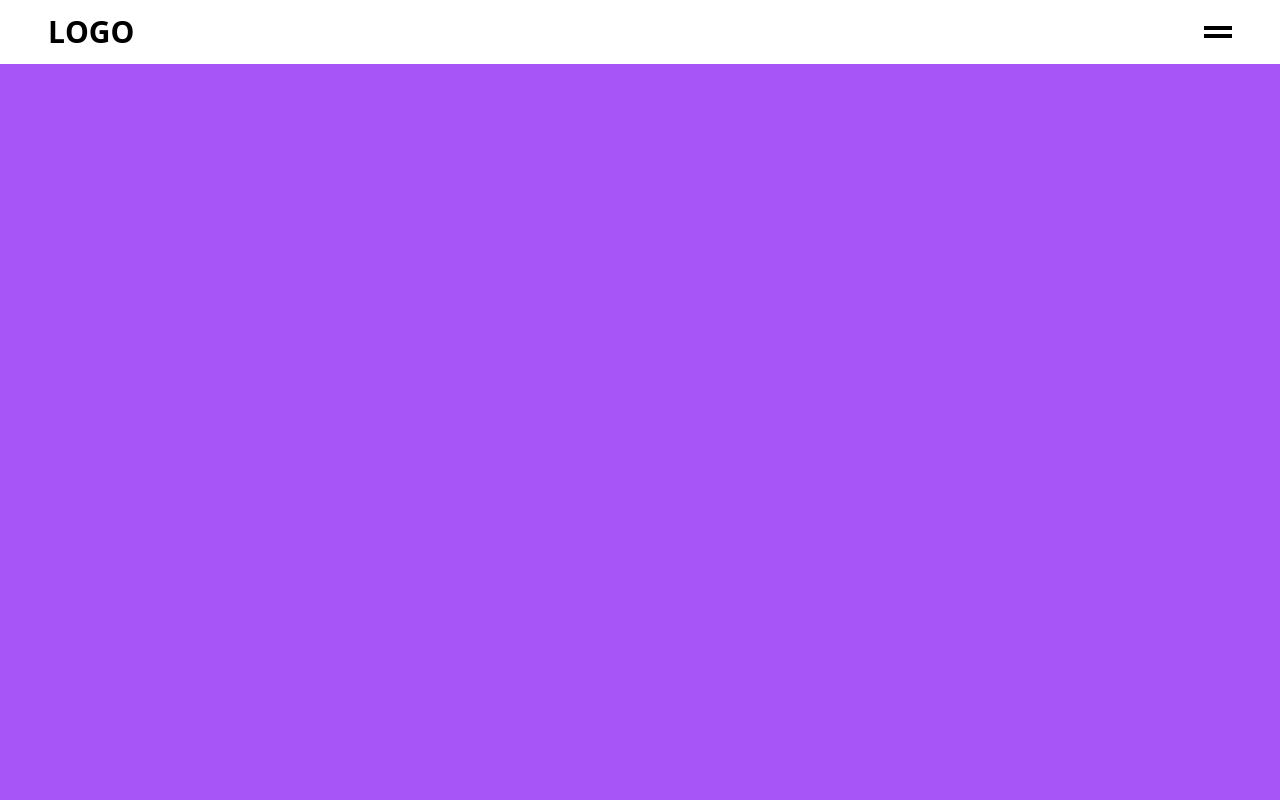
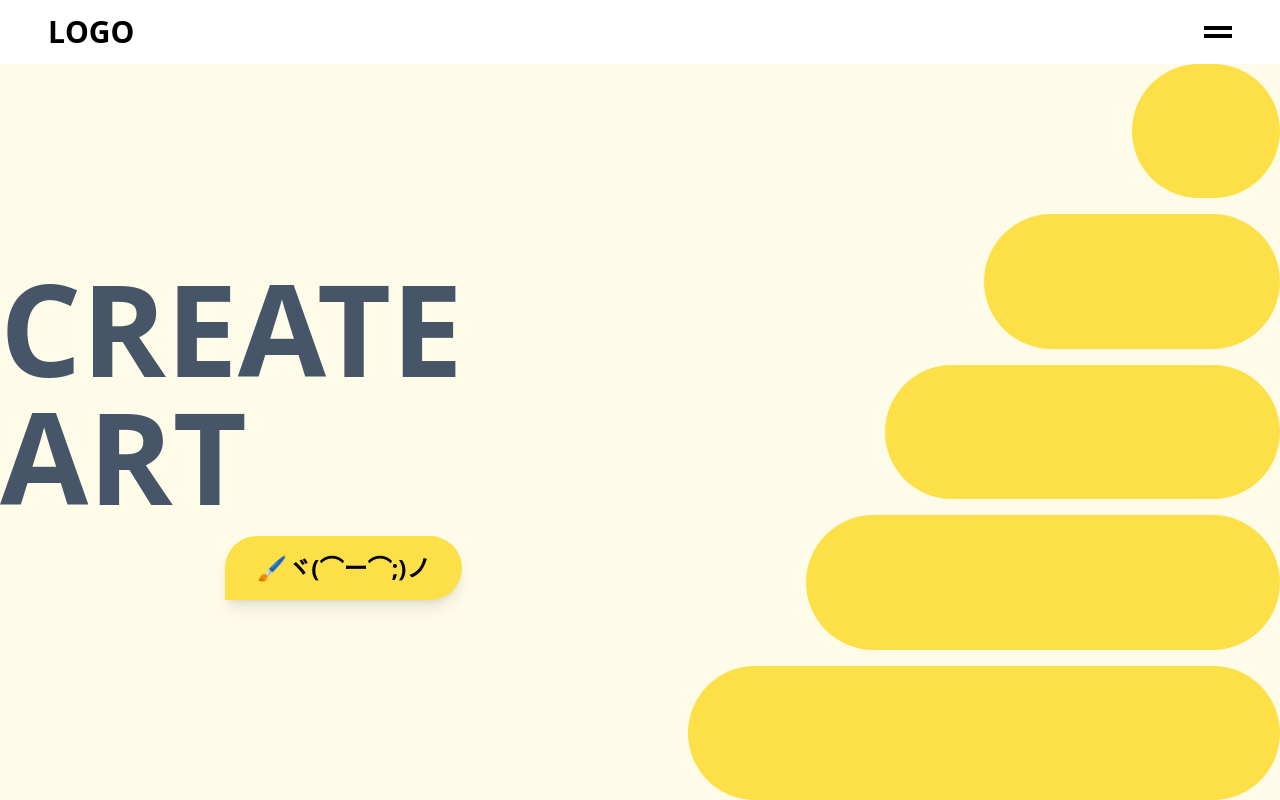
Before and after one commit to corny775/haxplore_ps2, a Next.js app: page / in a window 1280 px wide. Built offline with nearby package versions, Linux system fonts and the light colour scheme.

Commit message:
hero page commit 1

```diff
--- a/package.json
+++ b/package.json
@@ -11,7 +11,7 @@
   "dependencies": {
     "gsap": "^3.12.7",
     "locomotive-scroll": "^5.0.0-beta.21",
-    "next": "15.1.6",
+    "next": "^15.1.6",
     "react": "^19.0.0",
     "react-dom": "^19.0.0"
   },
--- a/src/app/Hero/page.js
+++ b/src/app/Hero/page.js
@@ -1,12 +1,22 @@
 import React from 'react'
 import { Navbar } from '../components/Navbar'
 
-export default function page () {
+export default function Page () {
   return (
     <div>
         <Navbar/>
-        <div className='bg-purple-500 w-full h-screen'>
-
+        <div className='bg-yellow-50 w-full h-screen flex pt-16'>
+          <div className='flex-auto flex flex-col items-center justify-center'>
+            <h1 className=" text-9xl font-semibold text-slate-600">CREATE ART</h1>
+            <button className="mt-4 bg-yellow-300 shadow-lg rounded-br-full rounded-tl-full rounded-tr-full px-8 py-4 text-2xl font-semibold hover:bg-yellow-400 transition duration-300 ease-in-out">🖌️ヾ(⌒ー⌒;)ノ</button>
+          </div>
+          <div className='h-full w-1/2 flex flex-col justify-end items-end space-y-4'>
+            <div className='inline bg-yellow-300 w-1/4 h-1/5 rounded-full'></div>
+            <div className='inline bg-yellow-300 w-2/4 h-1/5 rounded-full'></div>
+            <div className='inline bg-yellow-300 w-8/12 h-1/5 rounded-full'></div>
+            <div className='inline bg-yellow-300 w-4/5 h-1/5 rounded-full'></div>
+            <div className='inline bg-yellow-300 w-full h-1/5 rounded-full'></div>
+          </div>
         </div>
     </div>
   )
```
Also changed, not shown: 1 other file (tests, documents, lock files or other folders).
